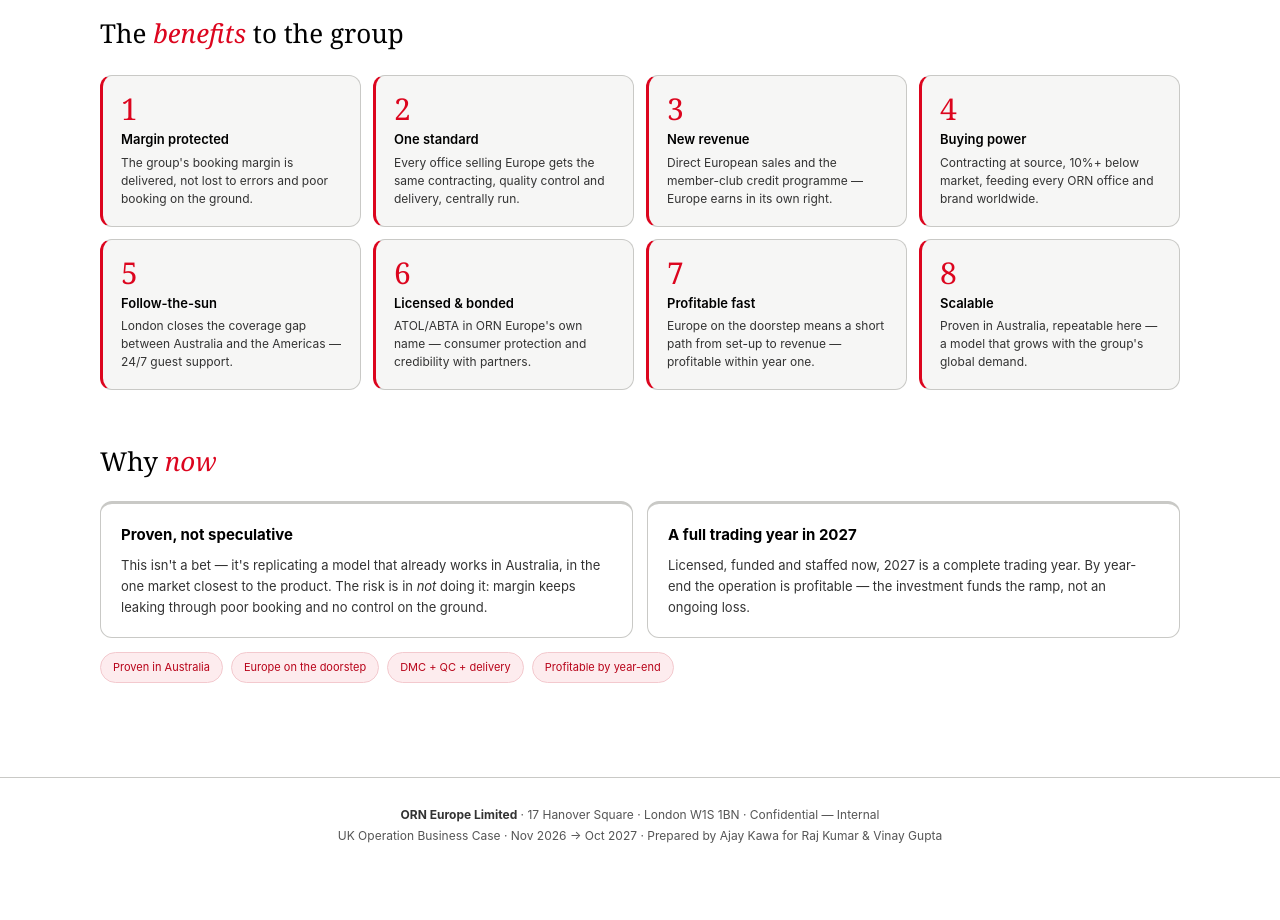
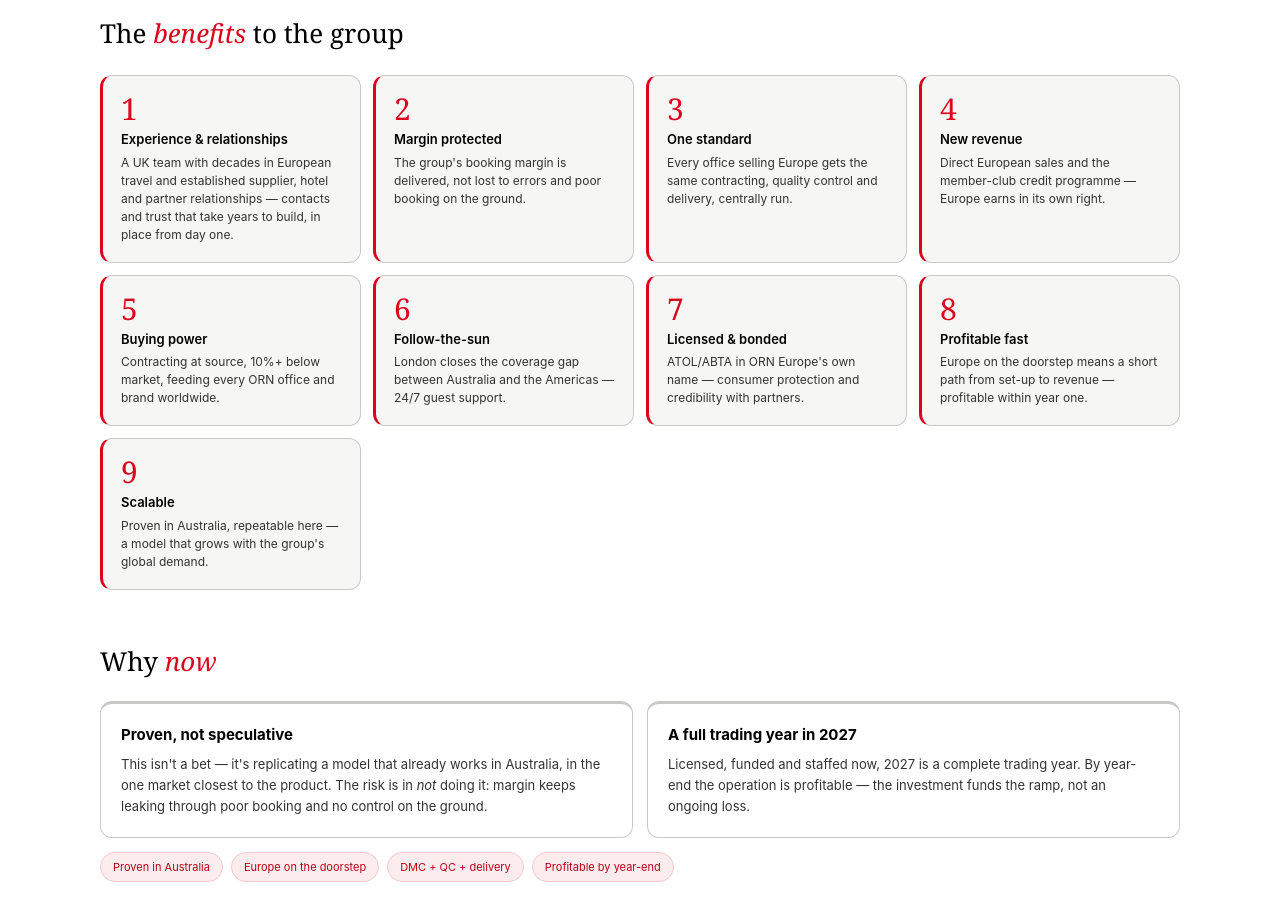
Before and after one commit to orngroup/ornuk, a plain HTML site: page index.html in a window 1280 px wide. Shown: the part 1220-2140 px from the top of the page. Drawn offline with Linux system fonts and the light colour scheme.

Commit message:
Update index.html

```diff
--- a/index.html
+++ b/index.html
@@ -208,14 +208,15 @@
 
   <h2>The <em>benefits</em> to the group</h2>
   <div class="benefits">
-    <div class="ben"><div class="bn">1</div><div class="bt">Margin protected</div><div class="bd">The group's booking margin is delivered, not lost to errors and poor booking on the ground.</div></div>
-    <div class="ben"><div class="bn">2</div><div class="bt">One standard</div><div class="bd">Every office selling Europe gets the same contracting, quality control and delivery, centrally run.</div></div>
-    <div class="ben"><div class="bn">3</div><div class="bt">New revenue</div><div class="bd">Direct European sales and the member-club credit programme — Europe earns in its own right.</div></div>
-    <div class="ben"><div class="bn">4</div><div class="bt">Buying power</div><div class="bd">Contracting at source, 10%+ below market, feeding every ORN office and brand worldwide.</div></div>
-    <div class="ben"><div class="bn">5</div><div class="bt">Follow-the-sun</div><div class="bd">London closes the coverage gap between Australia and the Americas — 24/7 guest support.</div></div>
-    <div class="ben"><div class="bn">6</div><div class="bt">Licensed &amp; bonded</div><div class="bd">ATOL/ABTA in ORN Europe's own name — consumer protection and credibility with partners.</div></div>
-    <div class="ben"><div class="bn">7</div><div class="bt">Profitable fast</div><div class="bd">Europe on the doorstep means a short path from set-up to revenue — profitable within year one.</div></div>
-    <div class="ben"><div class="bn">8</div><div class="bt">Scalable</div><div class="bd">Proven in Australia, repeatable here — a model that grows with the group's global demand.</div></div>
+    <div class="ben"><div class="bn">1</div><div class="bt">Experience &amp; relationships</div><div class="bd">A UK team with decades in European travel and established supplier, hotel and partner relationships — contacts and trust that take years to build, in place from day one.</div></div>
+    <div class="ben"><div class="bn">2</div><div class="bt">Margin protected</div><div class="bd">The group's booking margin is delivered, not lost to errors and poor booking on the ground.</div></div>
+    <div class="ben"><div class="bn">3</div><div class="bt">One standard</div><div class="bd">Every office selling Europe gets the same contracting, quality control and delivery, centrally run.</div></div>
+    <div class="ben"><div class="bn">4</div><div class="bt">New revenue</div><div class="bd">Direct European sales and the member-club credit programme — Europe earns in its own right.</div></div>
+    <div class="ben"><div class="bn">5</div><div class="bt">Buying power</div><div class="bd">Contracting at source, 10%+ below market, feeding every ORN office and brand worldwide.</div></div>
+    <div class="ben"><div class="bn">6</div><div class="bt">Follow-the-sun</div><div class="bd">London closes the coverage gap between Australia and the Americas — 24/7 guest support.</div></div>
+    <div class="ben"><div class="bn">7</div><div class="bt">Licensed &amp; bonded</div><div class="bd">ATOL/ABTA in ORN Europe's own name — consumer protection and credibility with partners.</div></div>
+    <div class="ben"><div class="bn">8</div><div class="bt">Profitable fast</div><div class="bd">Europe on the doorstep means a short path from set-up to revenue — profitable within year one.</div></div>
+    <div class="ben"><div class="bn">9</div><div class="bt">Scalable</div><div class="bd">Proven in Australia, repeatable here — a model that grows with the group's global demand.</div></div>
   </div>
 
   <h2>Why <em>now</em></h2>
```
